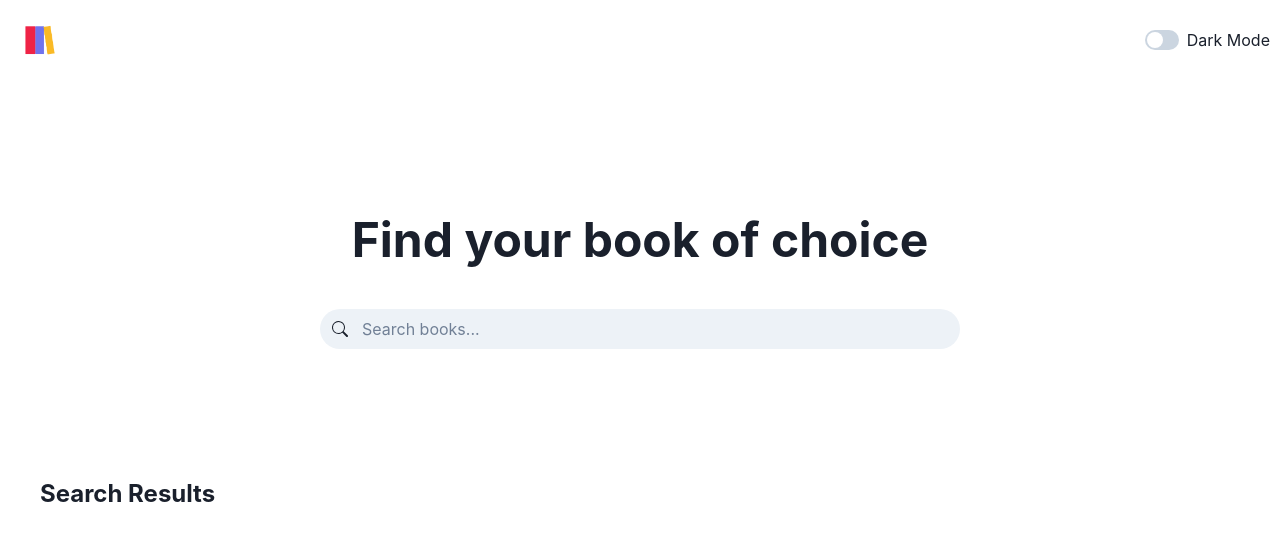
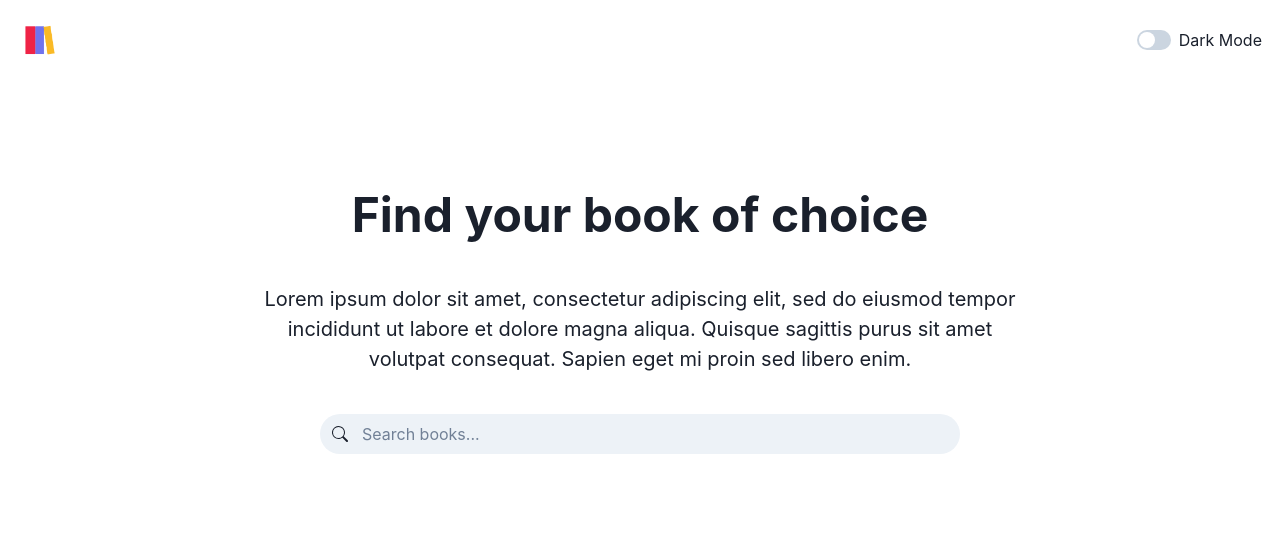
Before and after one commit to ellenycc/book-hub, a React (Vite) app: page / in a window 1280 px wide. Shown: the top 540 px of the page. Built offline with nearby package versions, Linux system fonts and the light colour scheme.

Commit message:
Fix styling of nav bar and main

```diff
--- a/src/components/BookCard.tsx
+++ b/src/components/BookCard.tsx
@@ -1,16 +1,14 @@
-import { Card, Image, CardBody, Text, Box, SimpleGrid } from "@chakra-ui/react";
-import cover from "../assets/book-cover.jpeg";
-import React, { FC } from "react";
-import getCroppedImageUrl from "../services/image-url";
+import { Card, Image, CardBody, Text, SimpleGrid } from "@chakra-ui/react";
+import { FC } from "react";
 
 interface Book {
   id: string;
   volumeInfo: {
     title: string;
-    authors: string[];
+    authors?: string[];
     publishedDate: string;
     imageLinks: {
-      thumbnail: string;
+      thumbnail?: string;
     };
   };
 }
@@ -21,21 +19,14 @@
 const BookCard: FC<IBookCard> = (props) => {
   const displayCards = props.results.map((book) => {
     return (
-      <>
-        <Card
-          key={book.id}
-          borderRadius={10}
-          maxWidth="250px"
-          overflow="hidden"
-        >
+      <Card key={book.id} borderRadius={10} maxWidth="250px" overflow="hidden">
         <Image src={book.volumeInfo.imageLinks.thumbnail} />
         <CardBody>
           <Text fontWeight="bold">{book.volumeInfo.title}</Text>
-            <Text>Author: {book.volumeInfo.authors.join(", ")}</Text>
+          <Text>Author: {book.volumeInfo.authors?.join(",")}</Text>
           <Text>Published Date: {book.volumeInfo.publishedDate}</Text>
         </CardBody>
       </Card>
-      </>
     );
   });
 
--- a/src/components/ColorModeSwitch.tsx
+++ b/src/components/ColorModeSwitch.tsx
@@ -4,7 +4,7 @@
   const { toggleColorMode, colorMode } = useColorMode();
 
   return (
-    <HStack>
+    <HStack paddingRight={2}>
       <Switch
         colorScheme="green"
         isChecked={colorMode === "dark"}
--- a/src/components/Main.tsx
+++ b/src/components/Main.tsx
@@ -1,9 +1,11 @@
 import {
   Box,
+  Center,
   Heading,
   Input,
   InputGroup,
   InputLeftElement,
+  Text,
 } from "@chakra-ui/react";
 // import SearchInput from "./SearchInput";
 import BookCard from "./BookCard";
@@ -15,10 +17,10 @@
   id: string;
   volumeInfo: {
     title: string;
-    authors: string[];
+    authors?: string[];
     publishedDate: string;
     imageLinks: {
-      thumbnail: string;
+      thumbnail?: string;
     };
   };
 }
@@ -47,16 +49,25 @@
 
   return (
     <>
+      <Center>
         <Box
           display="flex"
           flexDirection="column"
           alignItems="center"
           justifyContent="center"
           gap={10}
-        h="50vh"
-        padding={10}
+          minHeight="60vh"
+          width="60vw"
+          paddingX={2}
+          textAlign="center"
         >
           <Heading fontSize="48px">Find your book of choice</Heading>
+          <Text fontSize="xl">
+            Lorem ipsum dolor sit amet, consectetur adipiscing elit, sed do
+            eiusmod tempor incididunt ut labore et dolore magna aliqua. Quisque
+            sagittis purus sit amet volutpat consequat. Sapien eget mi proin sed
+            libero enim.
+          </Text>
           <form onSubmit={searchBook}>
             <InputGroup minWidth="50vw">
               <InputLeftElement children={<BsSearch />} />
@@ -72,12 +83,17 @@
             </InputGroup>
           </form>
         </Box>
+      </Center>
       <Box paddingX={10}>
         {error && <p className="text-danger">{error}</p>}
+        {results.length !== 0 && (
           <Heading fontSize="24px" marginBottom={5}>
             Search Results
           </Heading>
+        )}
+        <Center>
           <BookCard results={results} />
+        </Center>
       </Box>
     </>
   );
--- a/src/components/NavBar.tsx
+++ b/src/components/NavBar.tsx
@@ -1,4 +1,4 @@
-import { HStack, Image, Text } from "@chakra-ui/react";
+import { HStack, Image } from "@chakra-ui/react";
 import logo from "../assets/book-logo.png";
 import ColorModeSwitch from "./ColorModeSwitch";
 
```
Also changed, not shown: src/components/BookGrid.tsx (deleted, +0 -7 lines). Lines whose indentation alone changed are shown as unchanged.
